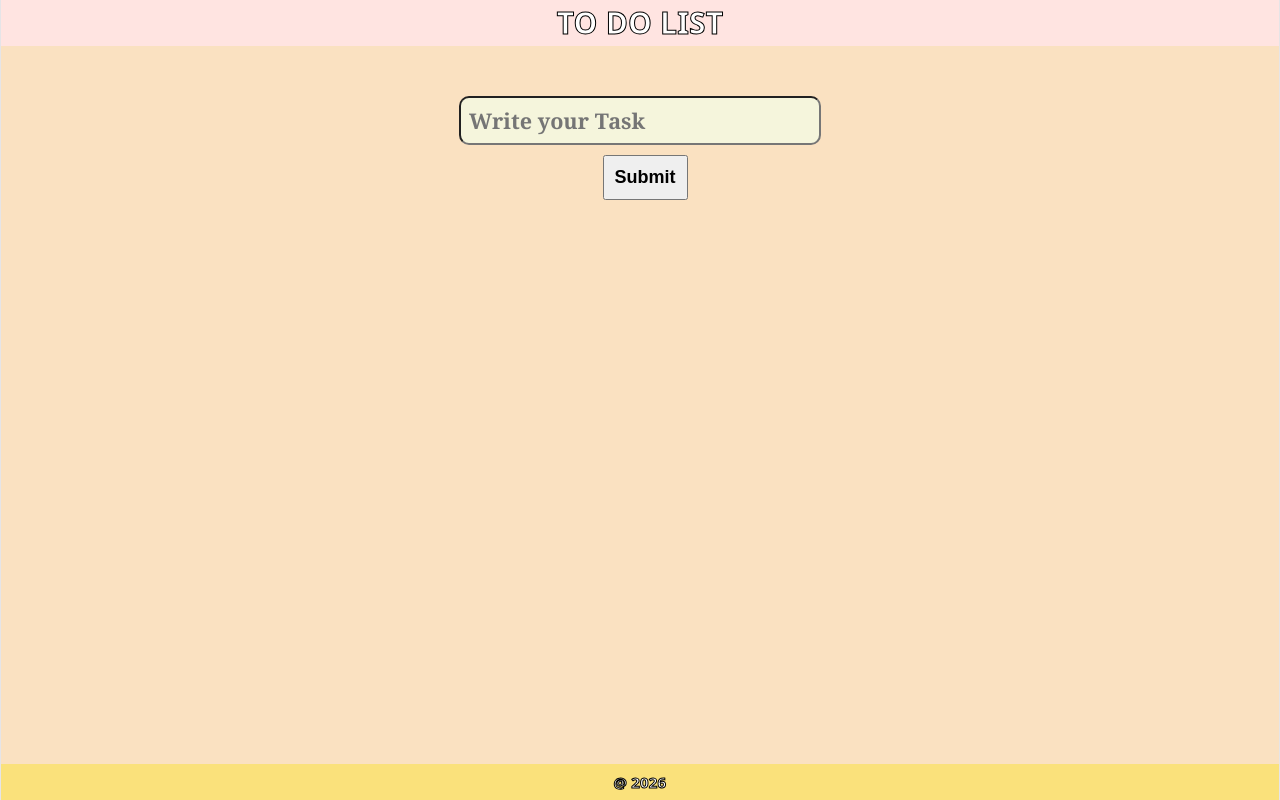
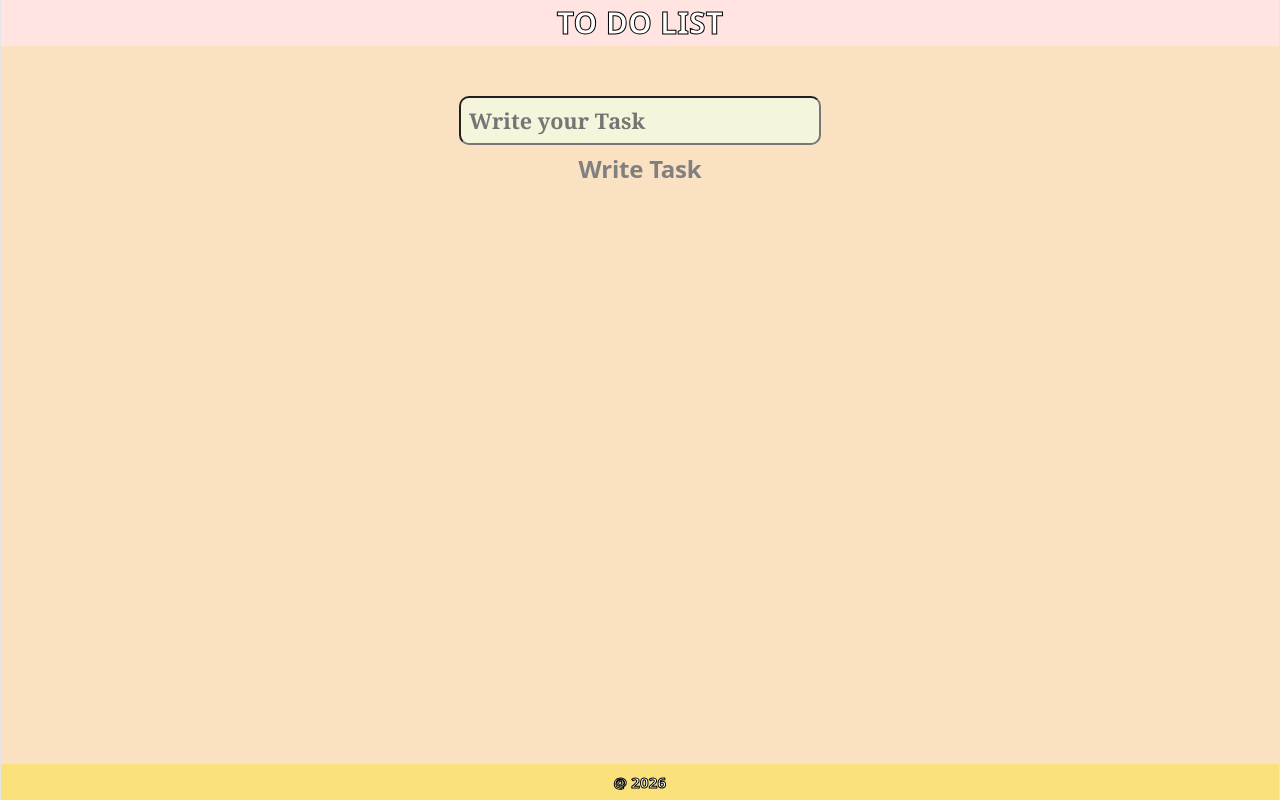
Before and after one commit to Rajat-web-server/todo, a React (Vite) app in the folder todo/To_do_list/: page / in a window 1280 px wide. Built offline with nearby package versions, Linux system fonts and the light colour scheme.

Commit message:
solve the empty submit issue

```diff
--- a/todo/To_do_list/src/App.jsx
+++ b/todo/To_do_list/src/App.jsx
@@ -13,7 +13,7 @@ function App() {
     const storedTask = localStorage.getItem("taskName");
     return storedTask ? JSON.parse(storedTask) : [];
   });
-  const [Submit_Task, setSubmit_Task] = useState("");
+  const [Submit_Task, setSubmit_Task] = useState(Task);
   const [Checkbox, setCheckbox] = useState(false);
 
   useEffect(() => {
@@ -54,7 +54,15 @@ function App() {
       <div className="main">
         <Input setTask={setTask} Task={Task} />
         <div className="submit_button">
+          {Task === "" ? (
+            <h2 style={{
+              color:"grey",
+              fontWeight:"bold",
+
+            }}>Write Task</h2>
+          ) : (
             <button onClick={submit}>Submit</button>
+          )}
         </div>
         <div className="task">
           {TaskList.map((T, index) => {
@@ -73,7 +81,6 @@ function App() {
             );
           })}
         </div>
-
       </div>
 
       <Footer />
```
Lines whose indentation alone changed are shown as unchanged.
